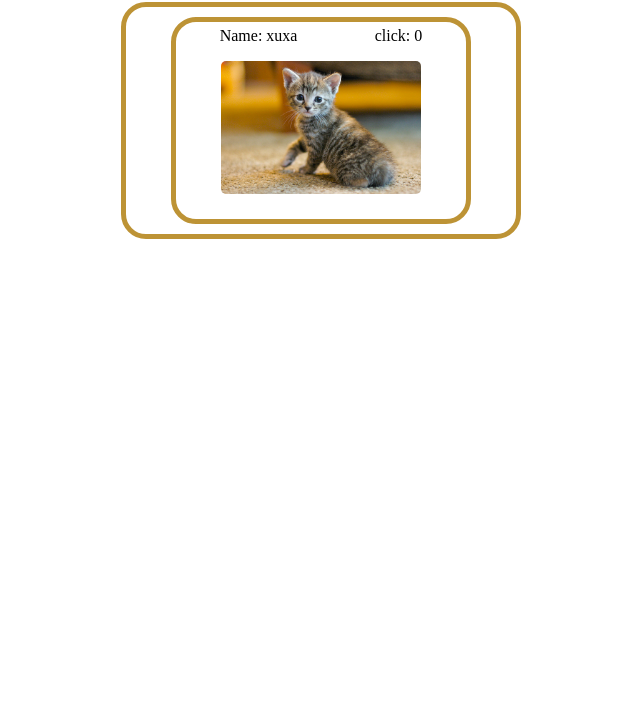
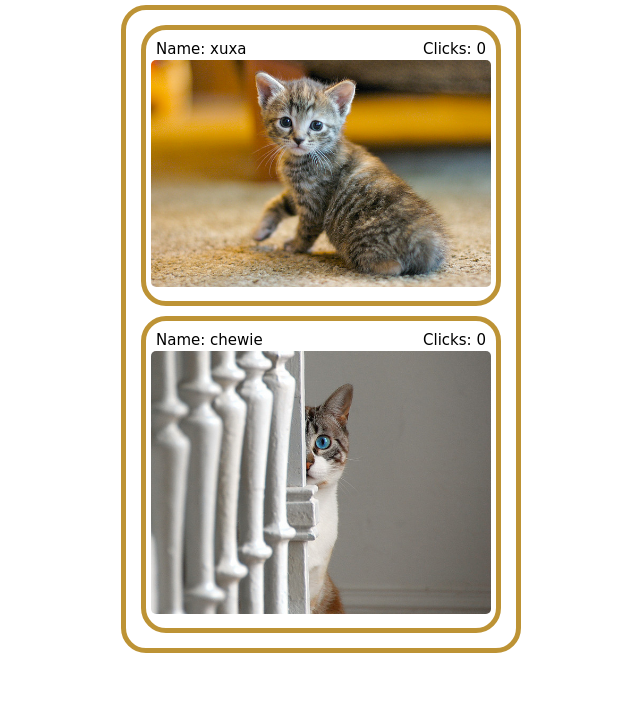
Before and after one commit to ejfranco06/cat-clicker, a website: page index.html in a window 1280 px wide. Shown: the part 78-800 px from the top of the page, without its empty margins (319-959 px from the left). Drawn offline with Linux system fonts and the light colour scheme; a web font is replaced by a local one.

Commit message:
Refactor to use a cat class

```diff
--- a/index.html
+++ b/index.html
@@ -5,6 +5,7 @@
     <meta name="viewport" content="width=device-width, initial-scale=1.0">
     <title>Cat Clicker</title>
     <link rel="stylesheet" href="css/style.css">
+    <link href="https://fonts.googleapis.com/css?family=Yatra+One" rel="stylesheet">
   </head>
   <body>
     <div class="container">
@@ -14,14 +15,7 @@
       </header>
 
       <div class="cat-list">
-        <div class="cat-container">
-          <div class="info-panel">
-          <span class="name">Name: xuxa </span>
-          <span class="clicks"> click: 0</span>
-        </div>
-        <figure>
-          <img class="cat-pic"src="image/xuxa.jpg" alt="">
-        </figure>
+
       </div>
 
     </div>
--- a/js/app.js
+++ b/js/app.js
@@ -1,7 +1,62 @@
-const catButton = document.getElementsByClassName('cat-pic')[0];
-let clickCounter = 0;
-catButton.addEventListener('click', () => {
-  const clicksEl = document.getElementsByClassName('clicks')[0];
-  clickCounter++;
-  clicksEl.innerHTML = `Clicks: ${clickCounter}`;
-});
+class Cat {
+  constructor (name, image) {
+    this.name = name;
+    this.image = image;
+    this.clicks = 0;
+  }
+
+  increaseClicks () {
+    this.clicks++;
+  }
+
+  addToList () {
+    const catListEl = document.getElementsByClassName('cat-list')[0];
+    const fragment = document.createDocumentFragment();
+
+    const catContainerEl = document.createElement('div');
+    catContainerEl.setAttribute('class', 'cat-container');
+
+    const infoPanelEl = document.createElement('div');
+    infoPanelEl.setAttribute('class', 'info-panel');
+    catContainerEl.appendChild(infoPanelEl);
+
+    const nameEl = document.createElement('span');
+    nameEl.setAttribute('class', 'name');
+    nameEl.innerHTML = `Name: ${this.name}`;
+    infoPanelEl.appendChild(nameEl);
+
+    const clicksEl = document.createElement('span');
+    clicksEl.setAttribute('class', 'clicks');
+    clicksEl.innerHTML = `Clicks: ${this.clicks}`;
+    infoPanelEl.appendChild(clicksEl);
+
+    const figureEl = document.createElement('figure');
+    const imgEl = document.createElement('img');
+    imgEl.setAttribute('class', 'cat-pic');
+    imgEl.setAttribute('src', `${this.image}`);
+    imgEl.setAttribute('alt', 'cat');
+    figureEl.appendChild(imgEl);
+    catContainerEl.appendChild(figureEl);
+
+    fragment.appendChild(catContainerEl);
+
+    catListEl.appendChild(fragment);
+
+    this.addClick(imgEl, clicksEl);
+  }
+
+  addClick (target, output) {
+    target.addEventListener('click', () => {
+      this.increaseClicks();
+      output.innerHTML = `Clicks: ${this.clicks}`;
+    });
+  }
+}
+
+const catSet = [
+  new Cat('xuxa', 'image/xuxa.jpg'),
+  new Cat('chewie', 'image/chewie.jpg')
+];
+
+catSet[0].addToList();
+catSet[1].addToList();
--- a/scss/style.scss
+++ b/scss/style.scss
@@ -1,38 +1,55 @@
-*{
+* {
   box-sizing: border-box;
+
+}
+
+figure {
+  margin: 0px;
+  padding: 0px;
 }
 
 .container {
+  display: flex;
+  font-family: 'Yatra One', cursive;
+  font-size: 15px;
+  flex-direction: column;
+  align-items: center;
+  min-width: 400px;
   max-width: 400px;
-  //margin: 0px auto 0px auto;
   margin-left: auto;
   margin-right: auto;
-  text-align: center;
 }
 
 .cat-list {
   display: flex;
-  justify-content: space-around;
+  flex-flow: row wrap;
+  padding: 10px;
+  max-width: 100%;
   border: 5px solid #bd9335;
   border-radius: 25px;
-  padding: 10px;
 }
 
 .cat-container {
+  display: flex;
+  flex-direction: column;
+  margin: 5px;
+  min-width: 200px;
+
+
+  max-width: 100%;
+  padding: 10px 5px;
   border: 5px solid #bd9335;
   border-radius: 25px;
-  padding: 5px;
-  max-width: 300px
 }
 
-.info-panel{
+.info-panel {
   display: flex;
-  justify-content: space-around;
-
+  justify-content: space-between;
+  padding: 0 5px;
+  margin-bottom: 2px;
 }
 
 .cat-pic {
   max-width: 100%;
   border-radius: 5px;
-
 }
```
Also changed, not shown: css/style.css, image/chewie.jpg (added).
